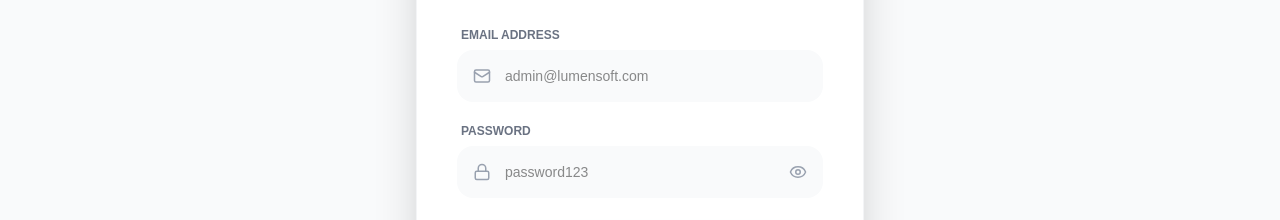
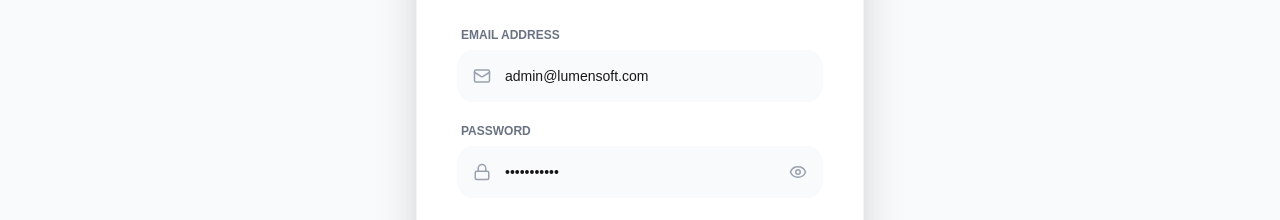
Before and after one commit to Tamanna-salma/Next-js-project-1, a Next.js app: page /login in a window 1280 px wide. Shown: the part 466-686 px from the top of the page. Built offline with nearby package versions, Linux system fonts and the light colour scheme.

Commit message:
use state change

```diff
--- a/src/app/login/page.jsx
+++ b/src/app/login/page.jsx
@@ -8,10 +8,9 @@ import toast from 'react-hot-toast';
 
 const LoginPage = () => {
     const [showPassword, setShowPassword] = useState(false);
-    const [email, setEmail] = useState('');
-    const [password, setPassword] = useState('');
-    const router = useRouter();
-
+    const [email, setEmail] = useState('admin@lumensoft.com');
+    const [password, setPassword] = useState('password123');
+    const router = useRouter()
     // Demo Credentials
     const DEMO_EMAIL = "admin@lumensoft.com";
     const DEMO_PASSWORD = "password123";
```
